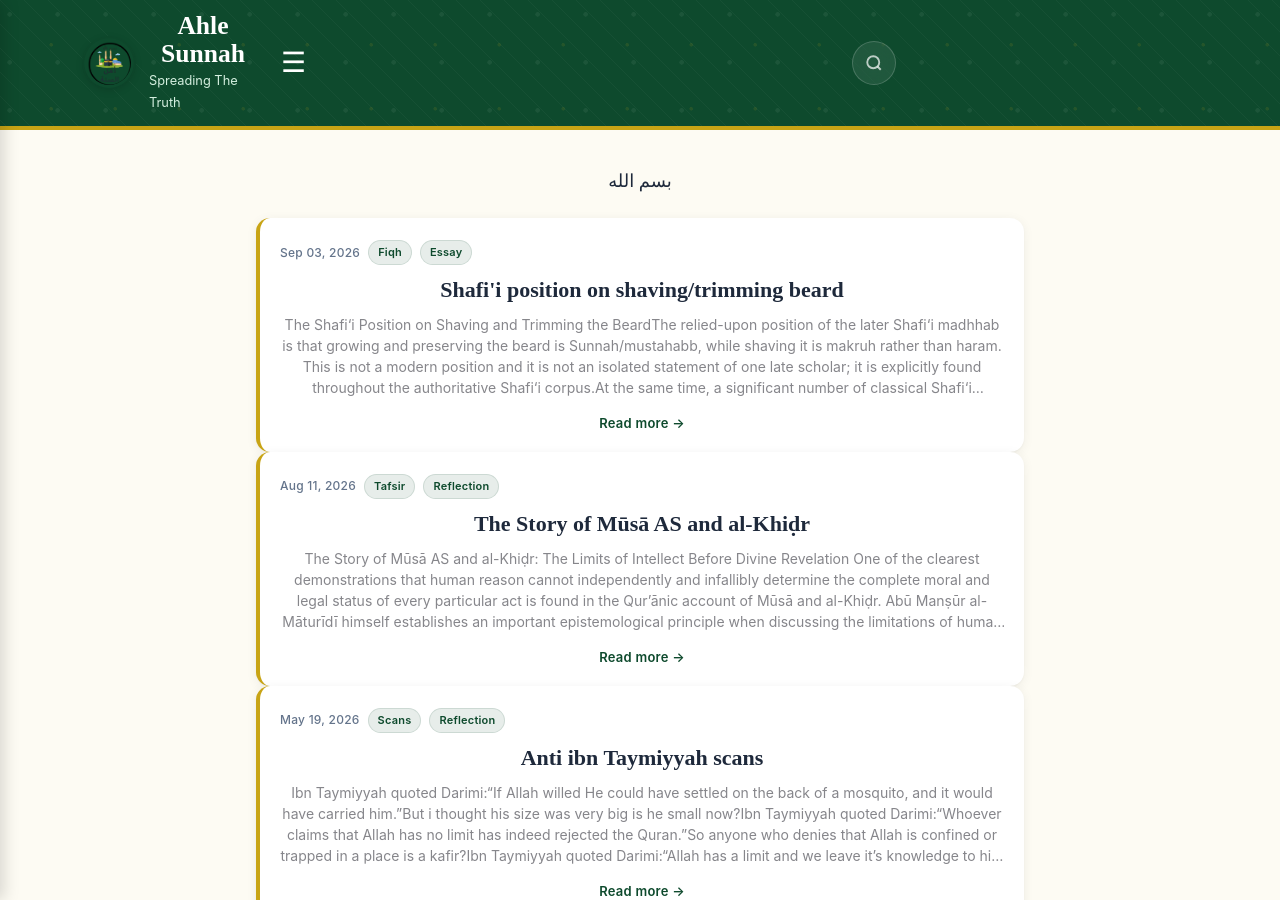
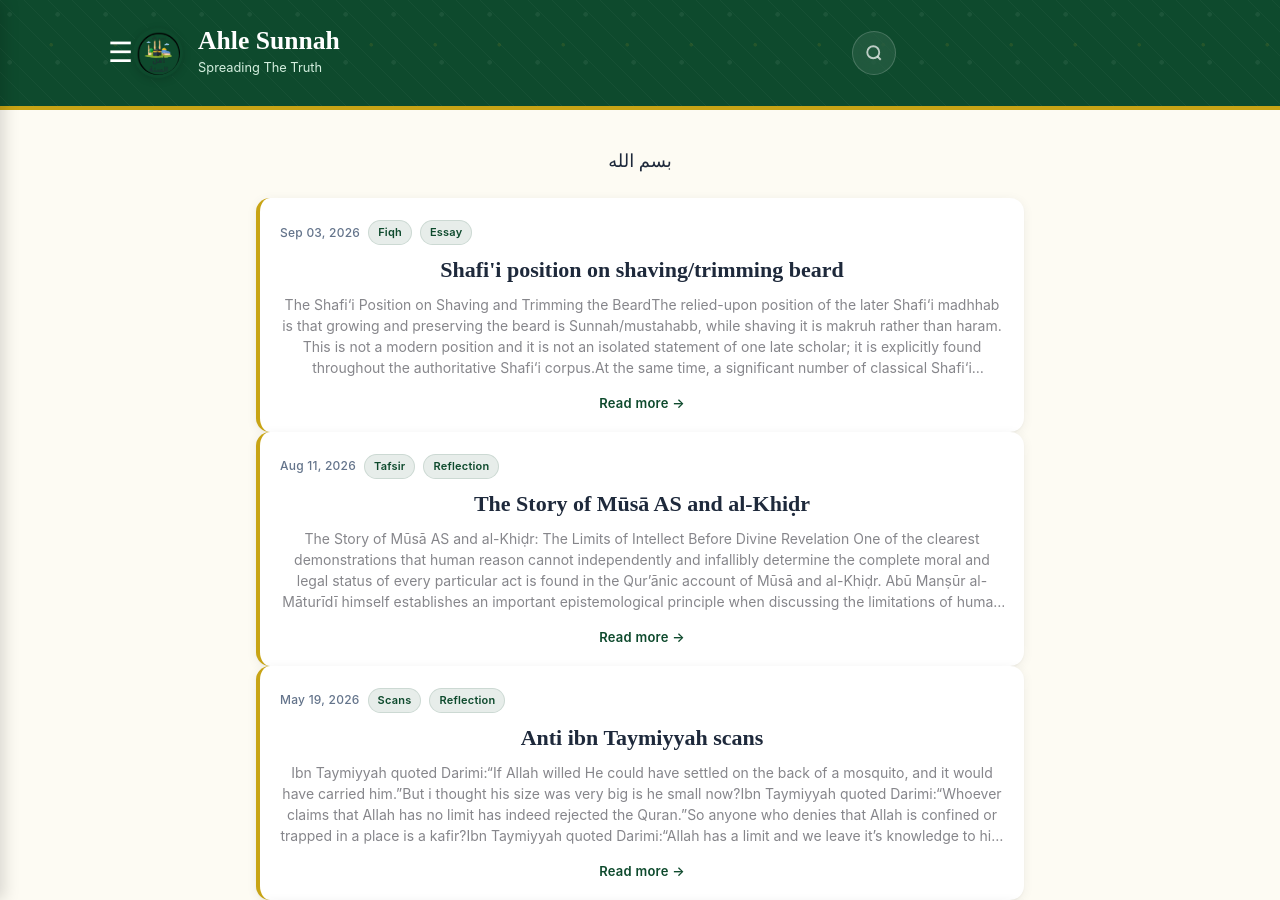
Before and after one commit to Fali17/ahlesunnah, a Jekyll site: the page built from index.html, in a window 1280 px wide and 900 px high. Built offline with Jekyll 4.4.1, drawn with Linux system fonts in a browser that asks for light colours; the list of posts is cut into pages by our own code.

Commit message:
Update default.html

```diff
--- a/_layouts/default.html
+++ b/_layouts/default.html
@@ -205,7 +205,10 @@
   <header class="site-header">
     <div class="header-container">
 
-
+     <!-- Independent Fixed Header Container to Balance Layout -->
+<div class="header-navigation-wrapper">
+  <!-- Left Column: The Sidebar Menu Trigger -->
+  <button class="menu-toggle-btn" onclick="toggleSidebar()" aria-label="Open Navigation">☰</button>
 
       <!-- Brand -->
       <div class="header-inner">
@@ -217,10 +220,7 @@
           <p class="subtitle">{{ site.description }}</p>
         </div>
 
-    </div><!-- Independent Fixed Header Container to Balance Layout -->
-<div class="header-navigation-wrapper">
-  <!-- Left Column: The Sidebar Menu Trigger -->
-  <button class="menu-toggle-btn" onclick="toggleSidebar()" aria-label="Open Navigation">☰</button>
+    </div>
 
   <!-- Right Column: Premium Expandable Search Bar Component -->
   <div id="searchWrapper" class="search-wrapper search-align-right">
```
